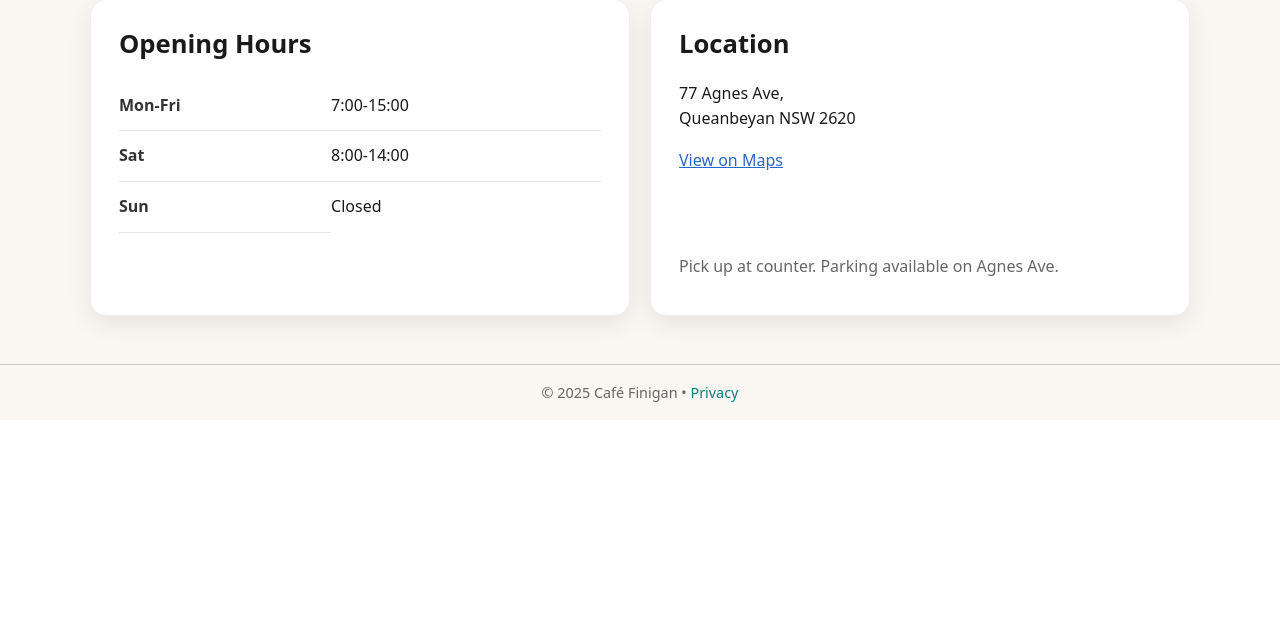
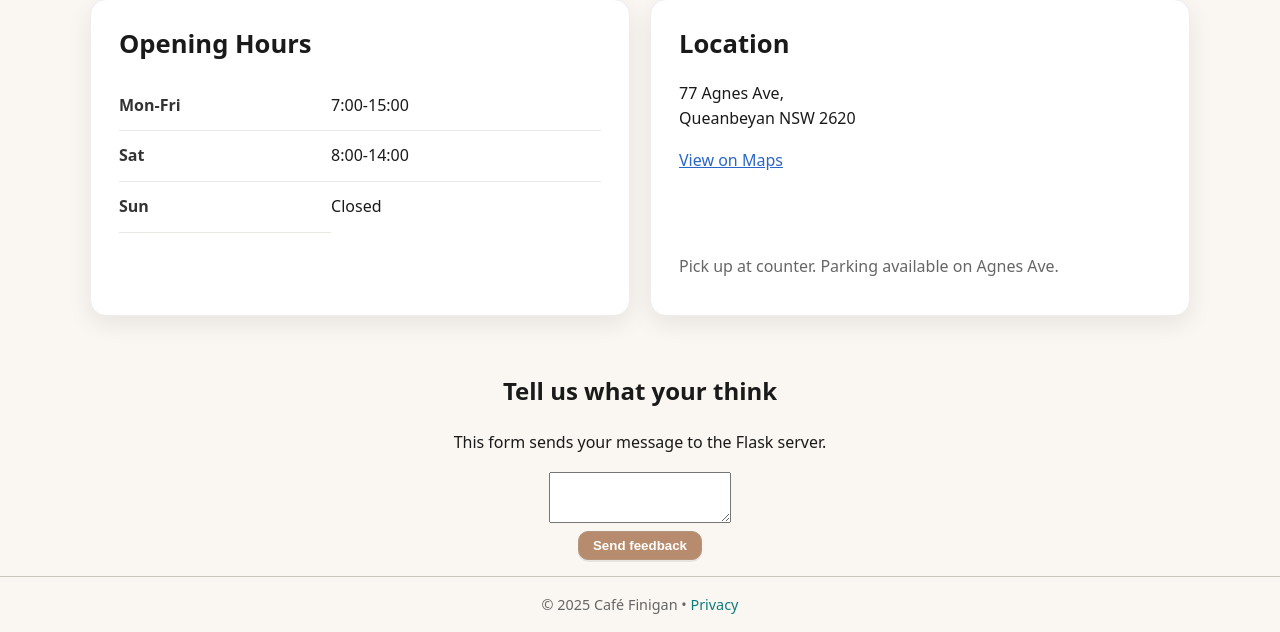
Before and after one commit to Henry-A-17/Cafe_PWA, a Flask app: template templates/index.html in a window 1280 px wide. Shown: the part 675-1307 px from the top of the page. Before the commit the page ends 1095 px from the top, so only its background shows below. Run offline with Flask 3, Linux system fonts and the light colour scheme; the template is opened without the code that fills it, so the values that code supplies are empty.

Commit message:
Added feedback section in index.html

```diff
--- a/templates/index.html
+++ b/templates/index.html
@@ -66,6 +66,19 @@
             </article>
         </section>
     </main>
+
+    <!-- ----------- Adding feedback ----------- -->
+     <section class="container" style="text-align: center; margin-top: 1.5rem;">
+        <h2>Tell us what your think</h2>
+        <p class="note">This form sends your message to the Flask server.</p>
+
+        <form id="feedback-form" style="max-width: 400px; margin: 0 auto;">
+            <textarea name="feedback" id="feedback-message" rows="3" required></textarea><br>
+            <button type="submit" class="add-btn">Send feedback</button>
+        </form>
+
+        <p id="feedback-response" class="note" style="margin-top: 0.5rem;"></p>
+     </section>
     <!-- ----------- Footer Section ----------- -->
     <footer class="site-footer">
         <div class="container">
```
